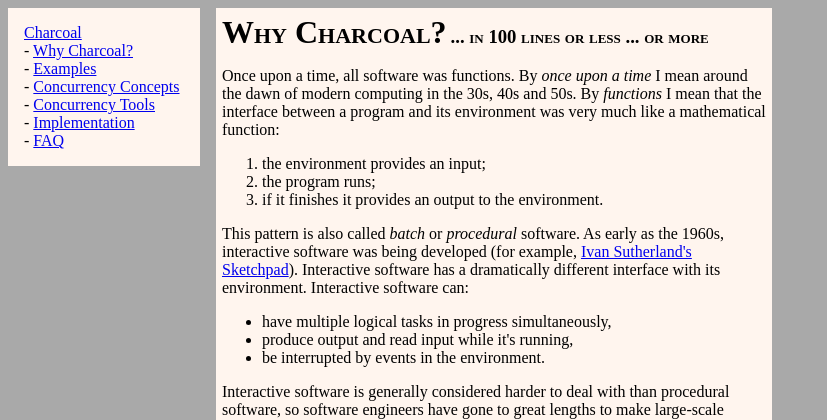
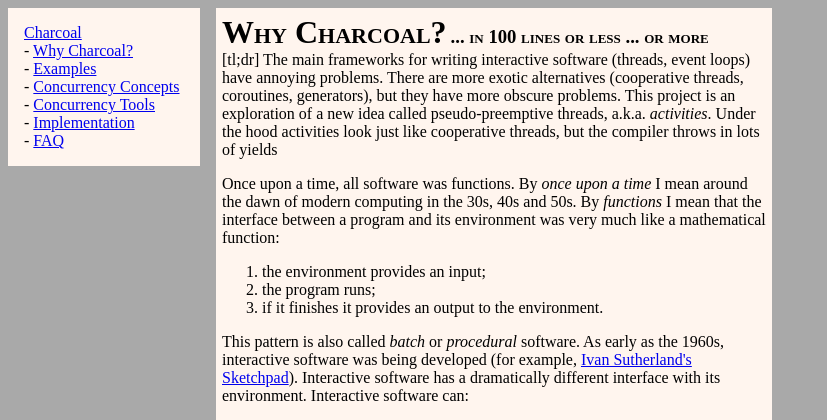
Before and after one commit to benjaminy/Charcoal, a PHP site: page /short_version.php in a window 1280 px wide. Shown: the top 420 px of the page, without its empty margins (0-827 px from the left). Run offline with PHP 8.4, Linux system fonts and the light colour scheme.

Commit message:
Some small docs changes

```diff
--- a/Documentation/Website/example_multi_dns.php
+++ b/Documentation/Website/example_multi_dns.php
@@ -10,6 +10,8 @@
 <?php include 'side_bar_examples.html'; ?>
 
 <div class="main_div">
+
+<!-- http://tirania.org/blog/archive/2013/Aug-15.html -->
 
 <h1>Multi-DNS Lookup</h1>
 
--- a/Documentation/Website/short_version.php
+++ b/Documentation/Website/short_version.php
@@ -13,6 +13,16 @@
 <h1>Why Charcoal?</h1>
 <h3>... in 100 lines or less ... or more</h3>
 </header>
+
+<div>
+[tl;dr] The main frameworks for writing interactive software (threads,
+event loops) have annoying problems.  There are more exotic alternatives
+(cooperative threads, coroutines, generators), but they have more
+obscure problems.  This project is an exploration of a new idea called
+pseudo-preemptive threads, a.k.a. <em>activities</em>.  Under the hood
+activities look just like cooperative threads, but the compiler throws
+in lots of yields
+</div>
 
 <p>Once upon a time, all software was functions.  By <em>once upon a
 time</em> I mean around the dawn of modern computing in the 30s, 40s and
```
Also changed, not shown: Documentation/Website/index.php (+15 -0 lines).
